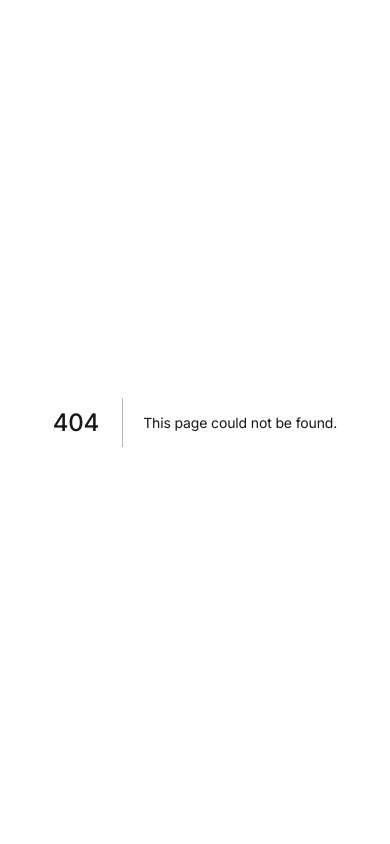
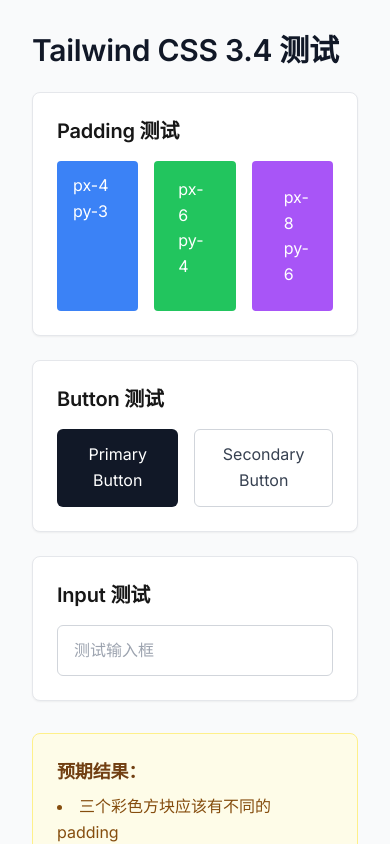
Before and after one commit to wenjiaqi8255/rednote-content, a Next.js app in the folder web/: page /test-tailwind in a window 390 px wide. Before the commit this address had no page. Shown: the top 844 px of the page. Built offline with nearby package versions, Linux system fonts and the light colour scheme.

Commit message:
feat: Add Tailwind v3 configuration and test utilities
- Add tailwind.config.ts for Tailwind v3.4.17
- Configure custom content paths for mobile components
- Add test-tailwind directory for Tailwind testing utilities
- Ensure compatibility with Pencil design system variables

```diff
--- /dev/null
+++ b/web/app/test-tailwind/page.tsx
@@ -0,0 +1,65 @@
+export default function TestTailwindPage() {
+  return (
+    <div className="min-h-screen bg-gray-50 p-8">
+      <div className="max-w-4xl mx-auto">
+        <h1 className="text-3xl font-bold text-gray-900 mb-6">
+          Tailwind CSS 3.4 测试
+        </h1>
+
+        <div className="space-y-6">
+          {/* Test card */}
+          <div className="bg-white border border-gray-200 rounded-lg p-6 shadow-sm">
+            <h2 className="text-xl font-semibold mb-4">Padding 测试</h2>
+            <div className="grid grid-cols-3 gap-4">
+              <div className="bg-blue-500 text-white px-4 py-3 rounded">
+                px-4 py-3
+              </div>
+              <div className="bg-green-500 text-white px-6 py-4 rounded">
+                px-6 py-4
+              </div>
+              <div className="bg-purple-500 text-white px-8 py-6 rounded">
+                px-8 py-6
+              </div>
+            </div>
+          </div>
+
+          {/* Test buttons */}
+          <div className="bg-white border border-gray-200 rounded-lg p-6 shadow-sm">
+            <h2 className="text-xl font-semibold mb-4">Button 测试</h2>
+            <div className="flex gap-4">
+              <button className="bg-gray-900 text-white px-6 py-3 rounded-md hover:bg-gray-800 transition-colors">
+                Primary Button
+              </button>
+              <button className="bg-white border border-gray-300 text-gray-700 px-6 py-3 rounded-md hover:bg-gray-50 transition-colors">
+                Secondary Button
+              </button>
+            </div>
+          </div>
+
+          {/* Test form */}
+          <div className="bg-white border border-gray-200 rounded-lg p-6 shadow-sm">
+            <h2 className="text-xl font-semibold mb-4">Input 测试</h2>
+            <input
+              type="text"
+              placeholder="测试输入框"
+              className="w-full px-4 py-3 border border-gray-300 rounded-md focus:outline-none focus:ring-2 focus:ring-blue-500"
+            />
+          </div>
+        </div>
+
+        {/* Expected Results */}
+        <div className="mt-8 bg-yellow-50 border border-yellow-200 rounded-lg p-6">
+          <h3 className="text-lg font-semibold text-yellow-900 mb-2">
+            预期结果：
+          </h3>
+          <ul className="list-disc list-inside text-yellow-800 space-y-1">
+            <li>三个彩色方块应该有不同的 padding</li>
+            <li>按钮应该有 hover 效果</li>
+            <li>输入框应该有 focus ring 效果</li>
+            <li>所有样式应该正确应用（不是 0px）</li>
+          </ul>
+        </div>
+      </div>
+    </div>
+  )
+}
--- /dev/null
+++ b/web/tailwind.config.ts
@@ -0,0 +1,15 @@
+import type { Config } from 'tailwindcss'
+
+const config: Config = {
+  content: [
+    './pages/**/*.{js,ts,jsx,tsx,mdx}',
+    './components/**/*.{js,ts,jsx,tsx,mdx}',
+    './app/**/*.{js,ts,jsx,tsx,mdx}',
+  ],
+  theme: {
+    extend: {},
+  },
+  plugins: [],
+}
+
+export default config
```
